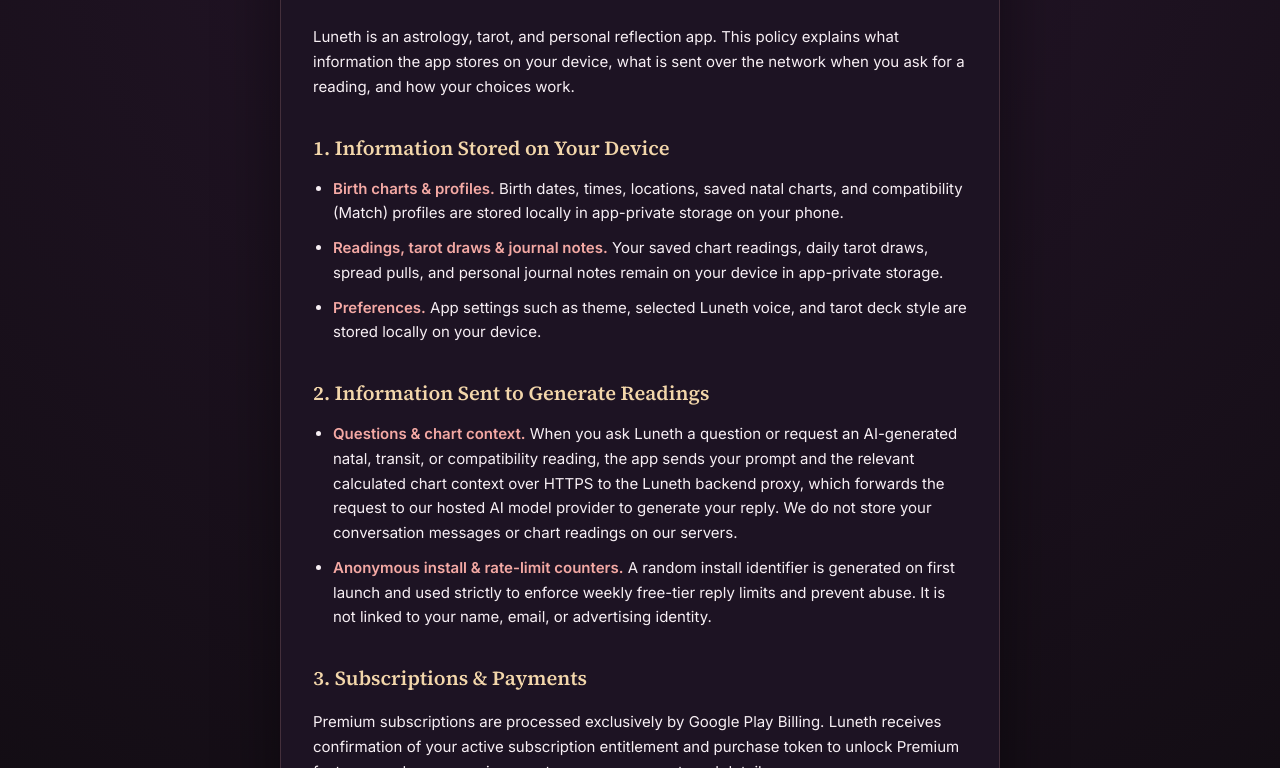
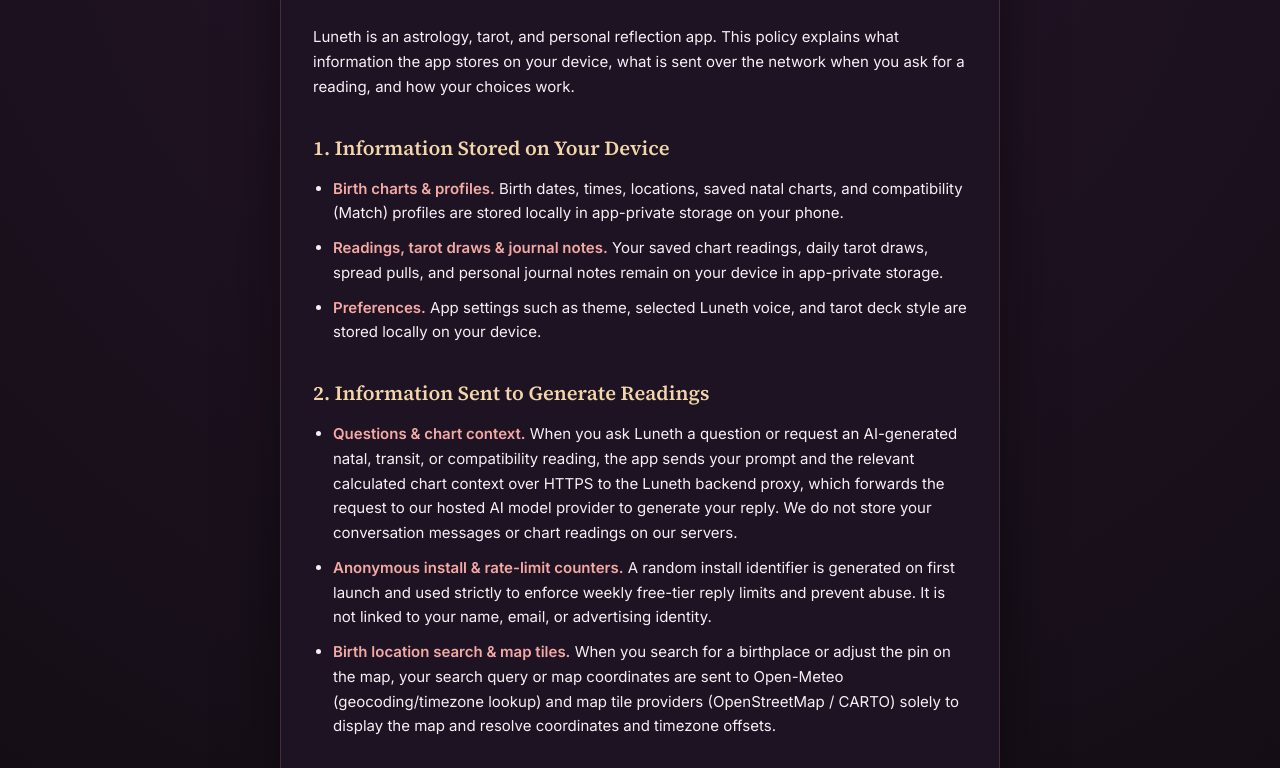
Before and after one commit to venthewise/selene-privacy, a plain HTML site: page index.html in a window 1280 px wide. Shown: the part 181-949 px from the top of the page. Drawn offline with Linux system fonts and the light colour scheme.

Commit message:
Document birth location search & map tiles in privacy policy

```diff
--- a/index.html
+++ b/index.html
@@ -100,6 +100,7 @@
     <ul>
       <li><strong>Questions &amp; chart context.</strong> When you ask Luneth a question or request an AI-generated natal, transit, or compatibility reading, the app sends your prompt and the relevant calculated chart context over HTTPS to the Luneth backend proxy, which forwards the request to our hosted AI model provider to generate your reply. We do not store your conversation messages or chart readings on our servers.</li>
       <li><strong>Anonymous install &amp; rate-limit counters.</strong> A random install identifier is generated on first launch and used strictly to enforce weekly free-tier reply limits and prevent abuse. It is not linked to your name, email, or advertising identity.</li>
+      <li><strong>Birth location search &amp; map tiles.</strong> When you search for a birthplace or adjust the pin on the map, your search query or map coordinates are sent to Open-Meteo (geocoding/timezone lookup) and map tile providers (OpenStreetMap / CARTO) solely to display the map and resolve coordinates and timezone offsets.</li>
     </ul>
 
     <h2>3. Subscriptions &amp; Payments</h2>
```
Also changed, not shown: privacy-policy.html (+1 -0 lines).
